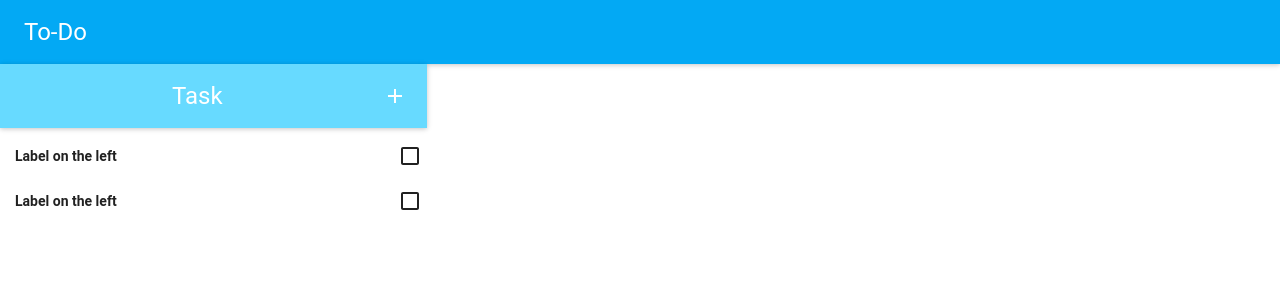
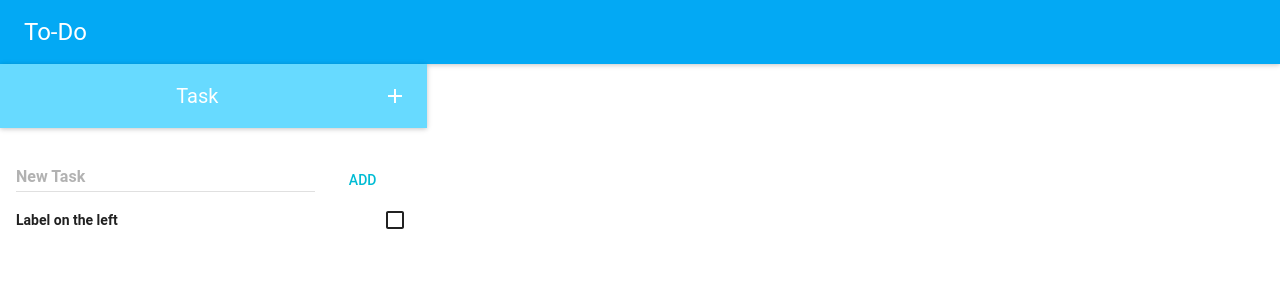
Before and after one commit to amanshu-kataria/to-do-react, a React (Create React App) app: page / in a window 1280 px wide. Both pictures are taken after a click on the button 394 px from the left and 96 px from the top of the page. Shown: the top 300 px of the page. Built offline with nearby package versions, Linux system fonts and the light colour scheme.

Commit message:
Functionality to display input for new task.

```diff
--- a/src/toDoList.js
+++ b/src/toDoList.js
@@ -6,25 +6,70 @@ import AppBar from "material-ui/AppBar";
 import "./toDoList.css";
 import ContentAdd from "material-ui/svg-icons/content/add";
 import IconButton from "material-ui/IconButton";
+import { List, ListItem } from "material-ui/List";
+import Divider from "material-ui/Divider";
+import TextField from "material-ui/TextField";
+import FlatButton from "material-ui/FlatButton";
+
+//Returns add button to the task bar
+function AddButton(props) {
+  return (
+    <IconButton onClick={props.onClick} iconStyle={{ color: props.color }}>
+      <ContentAdd />
+    </IconButton>
+  );
+}
 
 class ToDoList extends Component {
+  constructor(props) {
+    super(props);
+    this.state = {
+      addTaskVisible: false
+    };
+    this.addInput = this.addInput.bind(this);
+  }
+
+  addInput(e) {
+    this.setState({ addTaskVisible: true });
+  }
+
   render() {
     const styles = {
       checkbox: {
-        marginLeft: 15,
-        marginTop: 16,
-        marginBottom: 16
+        paddingLeft: 16
+      },
+      textField: {
+        paddingLeft: 16,
+        marginRight: 20,
+        width: "70%"
       },
       defaultColor: {
         backgroundColor: "#67daff"
       }
     };
 
-    const addButton = (
-      <IconButton>
-        <ContentAdd />
-      </IconButton>
-    );
+    function Checkboxes() {
+      return (
+        <Checkbox
+          label="Label on the left"
+          labelPosition="left"
+          style={styles.checkbox}
+        />
+      );
+    }
+
+    function NewTask() {
+      return (
+        <div>
+          <TextField
+            hintText="Task"
+            style={styles.textField}
+            floatingLabelText="New Task"
+          />
+          <FlatButton label="Add" primary={true} />
+        </div>
+      );
+    }
 
     return (
       <div className="taskList">
@@ -32,19 +77,16 @@ class ToDoList extends Component {
           className="app-bar"
           style={styles.defaultColor}
           title="Task"
-          iconElementRight={addButton}
+          titleStyle={{ fontSize: 20 }}
+          iconElementRight={<AddButton onClick={this.addInput} color="white" />}
           showMenuIconButton={false}
         />
-        <Checkbox
-          label="Label on the left"
-          labelPosition="left"
-          style={styles.checkbox}
-        />
-        <Checkbox
-          label="Label on the left"
-          labelPosition="left"
-          style={styles.checkbox}
-        />
+        <div>
+          {this.state.addTaskVisible ? <NewTask /> : null}
+          <List>
+            <Checkboxes />
+          </List>
+        </div>
       </div>
     );
   }
```
